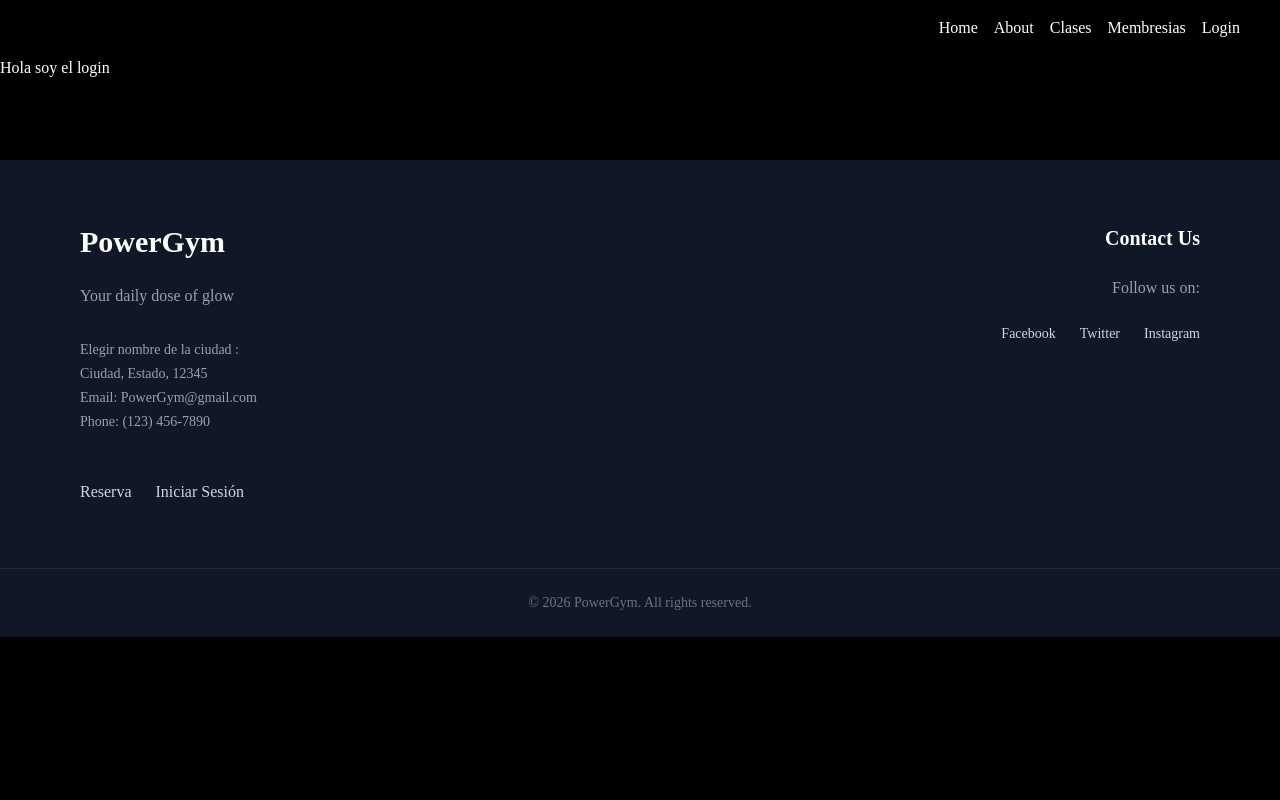
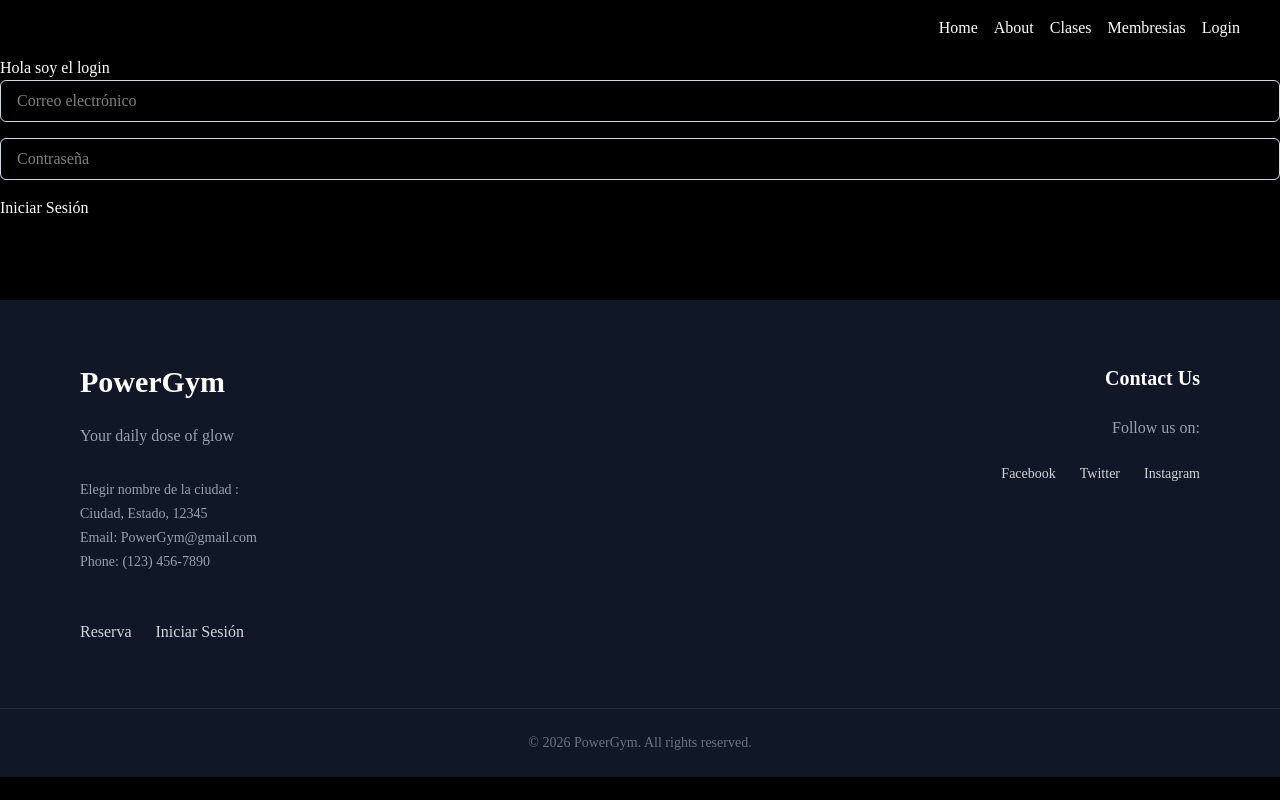
Before and after one commit to PowerGymok/PF-Front, a Next.js app in the folder front/: page /login in a window 1280 px wide. Built offline with nearby package versions, Linux system fonts and the light colour scheme.

Commit message:
Se genero la creacion del mock, la api, y vinculacion sin auth a users

```diff
--- a/front/components/HomeComponent.tsx
+++ b/front/components/HomeComponent.tsx
@@ -8,7 +8,7 @@ export default function HomeComponent() {
             <div className="relative w-full h-[300px] md:h-[450px] lg:h-[600px]">
                 <Image src="/imagen_fondoPowerGym.jpg" alt="Imagen de fondo" fill className="object-cover rounded-2xl" />
                 <div className="absolute inset-0 flex items-center justify-center top-50">
-                    <Link href="/clases" className="px-4 py-2 text-white mt-4 transition hover:scale-105 md:top[70%]">{<ButtonComponent size="large" label="Reserva Ahora" rounded="lg"  />}</Link>
+                    <Link href="/workshops" className="px-4 py-2 text-white mt-4 transition hover:scale-105 md:top[70%]">{<ButtonComponent size="large" label="Reserva Ahora" rounded="lg"  />}</Link>
 
                 </div>
 
--- /dev/null
+++ b/front/components/InputComponent.tsx
@@ -0,0 +1,25 @@
+import InputProps from "@/interface/InputInterface"
+
+const InputComponent: React.FC<InputProps>= ({
+    type,
+    placeholder = "",
+    value,
+    onChange,
+    name = "",
+
+}) => {
+    return (
+        <div>
+            <input
+                type={type}
+                placeholder={placeholder}
+                value={value}
+                onChange={onChange}
+                name={name}
+                className="border border-gray-300 rounded-md px-4 py-2 mb-4 w-full focus:outline-none focus:ring-2 focus:ring-blue-500"
+            />
+        </div>
+    )
+}
+
+export default InputComponent;
--- a/front/components/LoginComponent.tsx
+++ b/front/components/LoginComponent.tsx
@@ -1,9 +1,45 @@
+'use client'
+
+import { LoginUserMock } from "@/services/user.services";
+import { useFormik } from "formik";
+import { useRouter } from "next/navigation";
+import InputComponent from "./InputComponent";
 
 
-const LoginComponent  = () => {
+const LoginComponent = () => {
+    const router = useRouter();
+
+    const formik = useFormik({
+        initialValues: {
+            email: "",
+            password: "",
+        },
+        onSubmit: async (values) => {
+            try {
+                const user = await LoginUserMock(values);
+                console.log("Usuario autenticado:", user);
+                setTimeout(() => {
+                    router.push("/home");
+                }, 1000);
+
+            } catch (error) {
+                console.error("Error al iniciar sesión:", error);
+            }
+        }
+    })
+
+
     return (
         <div>
             <h1>Hola soy el login</h1>
+            <form onSubmit={formik.handleSubmit}>
+                <InputComponent type="email" placeholder="Correo electrónico" value={formik.values.email} onChange={formik.handleChange} name="email" />
+                <InputComponent type="password" placeholder="Contraseña" value={formik.values.password} onChange={formik.handleChange} name="password" />
+                <button type="submit">Iniciar Sesión</button>
+
+            </form>
+
+
         </div>
     )
 }
--- /dev/null
+++ b/front/interface/InputInterface.ts
@@ -0,0 +1,12 @@
+
+
+interface InputProps {
+    type: string;
+    placeholder?: string;
+    value: string;
+    onChange: (e: React.ChangeEvent<HTMLInputElement>) => void;
+    name?: string;
+
+}
+
+export default InputProps;
--- a/front/package.json
+++ b/front/package.json
@@ -9,6 +9,7 @@
     "lint": "eslint"
   },
   "dependencies": {
+    "formik": "^2.4.9",
     "next": "16.1.6",
     "react": "19.2.3",
     "react-dom": "19.2.3"
--- /dev/null
+++ b/front/services/user.services.ts
@@ -0,0 +1,53 @@
+import { LoginSchema } from "@/validators/loginSchema";
+
+export const LoginUser = async (userData: LoginSchema) => {
+    try {
+        const res = await fetch("url_page_logn_real", {
+            method: "POST",
+            headers: {
+                "Content-Type": "application/json"
+            },
+            body: JSON.stringify(userData)
+        })
+        if (!res.ok) {
+            const error = await res.json();
+            throw new Error(error.message || "Error al iniciar sesión");
+        } else {
+            return await res.json();
+        }
+    } catch (error) {
+        throw error;
+    }
+}
+
+
+export const LoginUserMock = async (userData: LoginSchema) => {
+    try {
+        const res = await fetch(`https://694619e2ed253f51719d0f95.mockapi.io/api/v1/users?email=${userData.email}`, {
+            method: "GET",
+        })
+        if (!res.ok) {
+            const error = await res.json();
+            throw new Error(error.message || "Error al iniciar sesión");
+
+        }
+
+        const data = await res.json();
+        if (data.length === 0) {
+            throw new Error("Usuario no encontrado");
+        }
+
+        const user = data[0];
+
+        if(user.password !== userData.password) {
+            throw new Error("Contraseña incorrecta");
+        }
+
+        else {
+            return user
+        }
+    } catch (error) {
+        throw error;
+
+    }
+}
```
Also changed, not shown: 1 other file (tests, documents, lock files or other folders).
